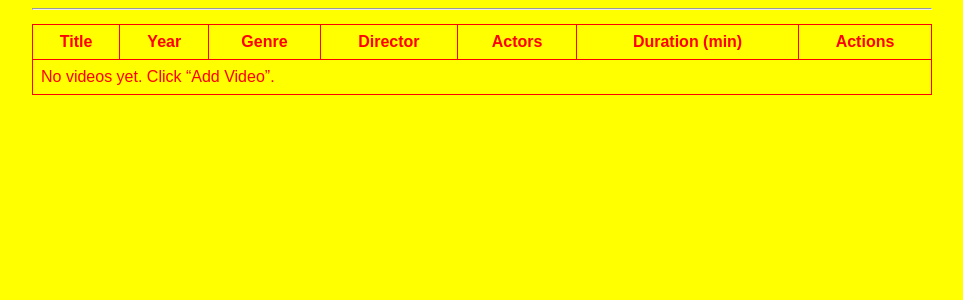
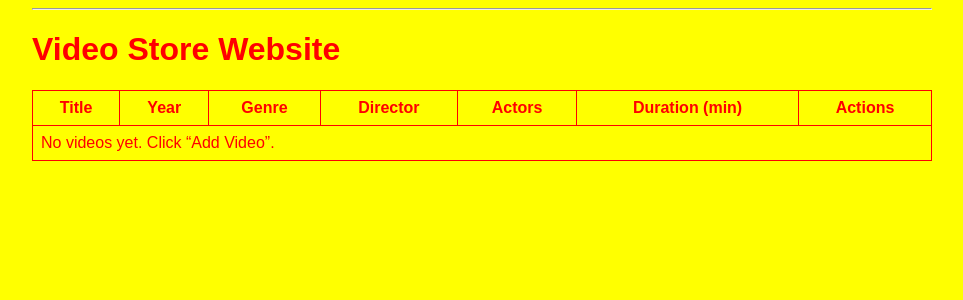
Before and after one commit to ntm088/movieapp-minikube, a Django app: page / in a window 1280 px wide. Shown: the part 110-410 px from the top of the page, without its empty margins (158-1121 px from the left). Run offline with Django 3.2, Linux system fonts and the light colour scheme; data that the repository does not hold is empty.

Commit message:
Update video_list.html

```diff
--- a/templates/app1/video_list.html
+++ b/templates/app1/video_list.html
@@ -1,6 +1,8 @@
 {% extends 'base.html' %}
 {% block title %}All Videos{% endblock %}
 {% block content %}
+<h1>Video Store Website</h1>
+
 <table>
   <thead>
     <tr>
```
